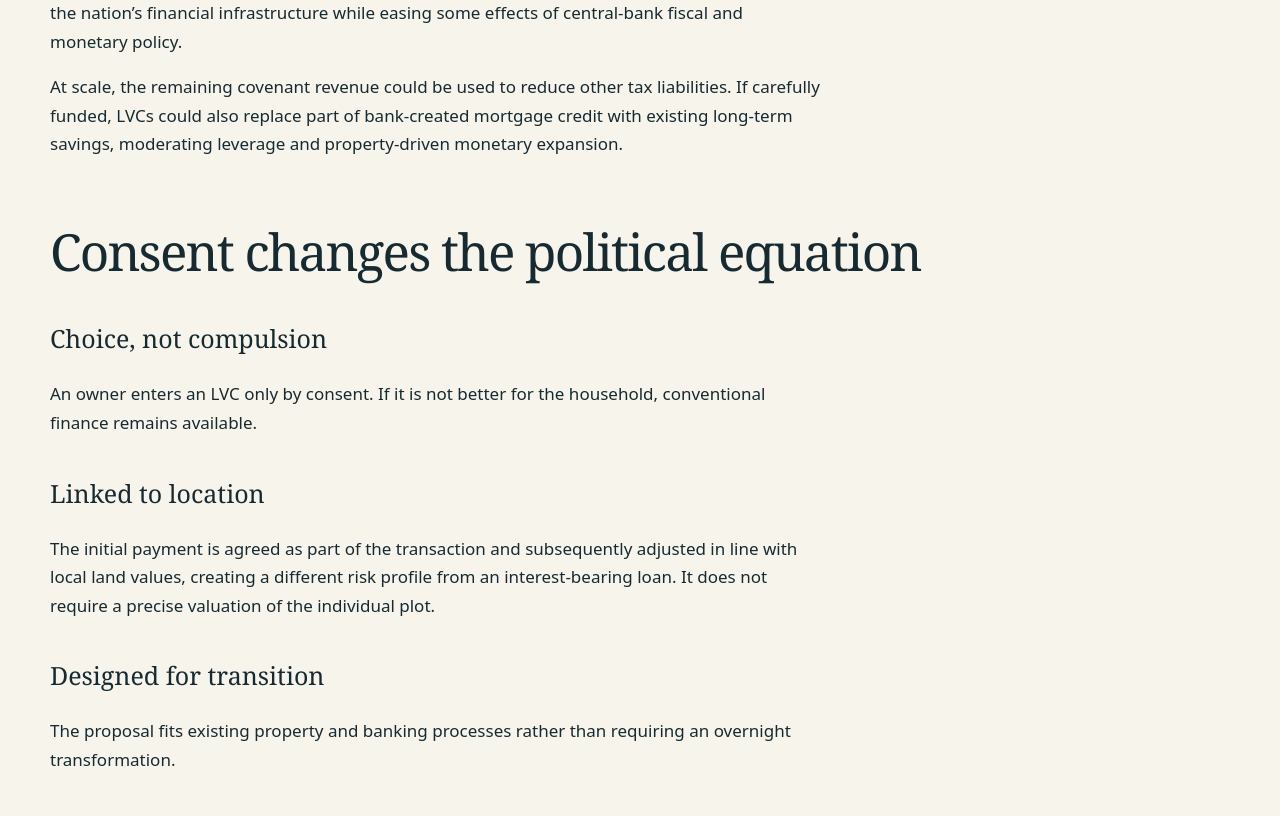
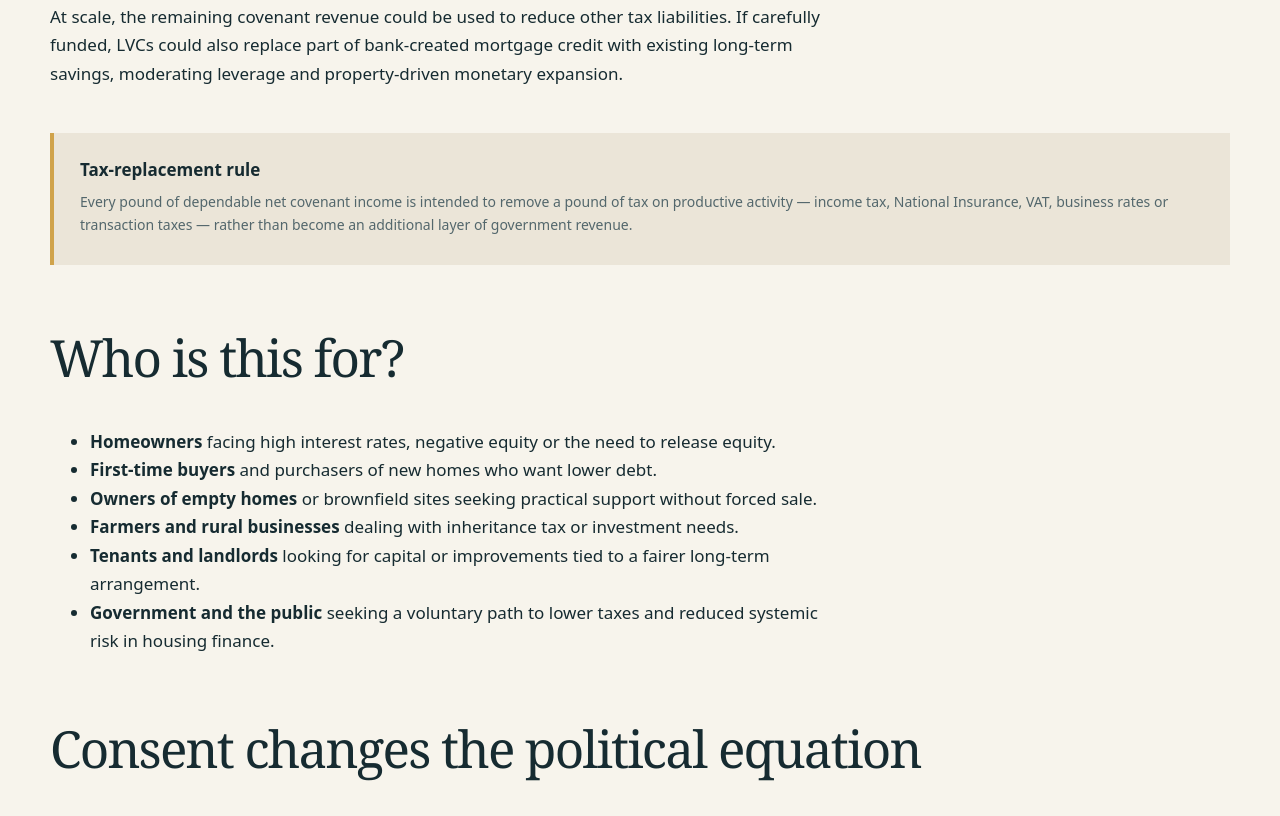
Before and after one commit to robinsmith3/locationvaluecovenants.org.uk, a website: page public/index.html in a window 1280 px wide. Shown: the part 1236-2052 px from the top of the page. Drawn offline with Linux system fonts and the light colour scheme.

Commit message:
Rebuild public/ for callout fix

```diff
--- a/public/index.html
+++ b/public/index.html
@@ -210,9 +210,12 @@ tbody tr:nth-child(even){background:#f0f3ef}
     </header>
 
   <main id="main">
-    <section class="wrap homehero"><div><small>A practical economic policy</small><h1>A voluntary route to housing and tax reform.</h1><p class="lead">intro: A Location Value Covenant is an agreement between government and a property owner or tenant: public support replaces some existing or potential mortgage debt or rental, and the owner makes an ongoing payment whose initial amount is agreed as part of the transaction and subsequently adjusted with local land values.</p><p><a class="button" href="/briefing/">Read the policy briefing</a><a class="button ghost" href="/applications/">Explore eight applications</a></p></div><aside><small>The proposition</small><ol><li><b>Voluntary</b><span>Property owners choose whether to participate.</span></li><li><b>Lower risk</b><span>Payments track local rental value rather than interest rates.</span></li><li><b>Public benefit</b><span>Revenue flows to public purposes rather than mortgage interest.</span></li></ol></aside></section><div class="wrap policy-content"><h2 id="a-contract-designed-to-work-alongside-choices-people-already-make">A contract designed to work alongside choices people already make</h2>
+    <section class="wrap homehero"><div><small>A practical economic policy</small><h1>A voluntary route to housing and tax reform.</h1><p class="lead">A voluntary agreement that can replace part of a mortgage or other property liability with a payment that rises and falls with local rental values — without a new compulsory land tax.</p><p><a class="button" href="/briefing/">Read the policy briefing</a><a class="button ghost" href="/applications/">Explore 11 applications</a></p></div><aside><small>The proposition</small><ol><li><b>Voluntary</b><span>Property owners choose whether to participate.</span></li><li><b>Lower risk</b><span>Payments track local rental value rather than interest rates.</span></li><li><b>Public benefit</b><span>Revenue flows to public purposes rather than mortgage interest.</span></li></ol></aside></section><div class="wrap policy-content"><h2 id="a-contract-designed-to-work-alongside-choices-people-already-make">A contract designed to work alongside choices people already make</h2>
 <p>Location Value Covenants are designed to give homeowners an alternative to a mortgage, a difficult tenancy or shared equity ownership, with cheaper monthly payments. Unlike compulsory alternatives, an LVC offers a route to adoption that aims to preserve the stability of the nation’s financial infrastructure while easing some effects of central-bank fiscal and monetary policy.</p>
 <p>At scale, the remaining covenant revenue could be used to reduce other tax liabilities. If carefully funded, LVCs could also replace part of bank-created mortgage credit with existing long-term savings, moderating leverage and property-driven monetary expansion.</p>
+<div class="notice"><b>Tax-replacement rule</b><p>Every pound of dependable net covenant income is intended to remove a pound of tax on productive activity — income tax, National Insurance, VAT, business rates or transaction taxes — rather than become an additional layer of government revenue.</p></div>
+<h2 id="who-is-this-for">Who is this for?</h2>
+<ul><li><strong>Homeowners</strong> facing high interest rates, negative equity or the need to release equity.</li><li><strong>First-time buyers</strong> and purchasers of new homes who want lower debt.</li><li><strong>Owners of empty homes</strong> or brownfield sites seeking practical support without forced sale.</li><li><strong>Farmers and rural businesses</strong> dealing with inheritance tax or investment needs.</li><li><strong>Tenants and landlords</strong> looking for capital or improvements tied to a fairer long-term arrangement.</li><li><strong>Government and the public</strong> seeking a voluntary path to lower taxes and reduced systemic risk in housing finance.</li></ul>
 <h2 id="consent-changes-the-political-equation">Consent changes the political equation</h2>
 <h3 id="choice-not-compulsion">Choice, not compulsion</h3>
 <p>An owner enters an LVC only by consent. If it is not better for the household, conventional finance remains available.</p>
```
Also changed, not shown: public/applications/index.html (+3 -1 lines), public/briefing/index.html (+1 -0 lines).
